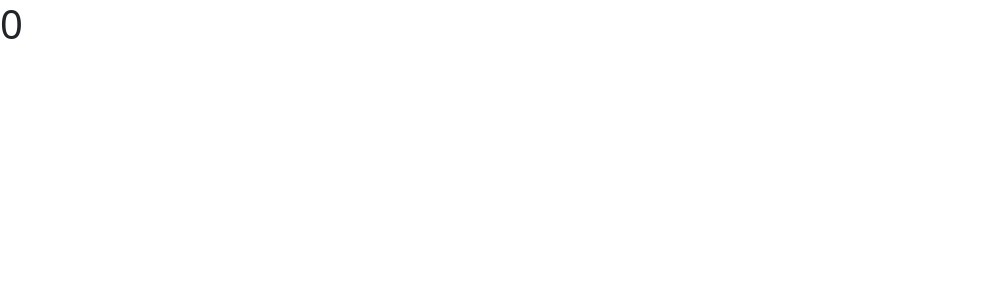
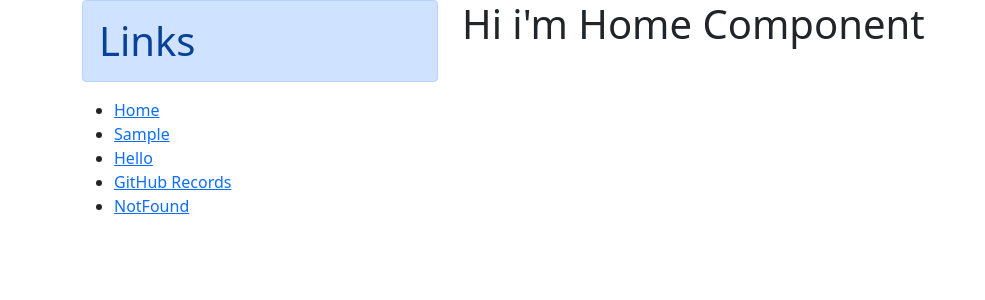
Before and after one commit to adithnaveen/sapient-apr-2021-xt, a React (Create React App) app in the folder workspace/react-works/react-app-01/: page /#/ in a window 1280 px wide. Shown: the top 300 px of the page, without its empty margins (0-985 px from the left). Built offline with nearby package versions, Linux system fonts and the light colour scheme.

Commit message:
added react lazy

```diff
--- a/workspace/react-works/react-app-01/package.json
+++ b/workspace/react-works/react-app-01/package.json
@@ -11,6 +11,7 @@
     "react": "^17.0.2",
     "react-dom": "^17.0.2",
     "react-icons": "^4.2.0",
+    "react-router-dom": "^5.2.0",
     "react-scripts": "4.0.3",
     "styled-components": "^5.3.0",
     "web-vitals": "^1.0.1"
--- /dev/null
+++ b/workspace/react-works/react-app-01/src/10-lazy/GitHubRecords.js
@@ -0,0 +1,33 @@
+// to get the data from rest end point -> https://api.github.com/users
+
+import React, { useState, useEffect } from 'react'
+
+const GitHubRecords = () => {
+    const [data, setData] = useState([]);
+    useEffect(() => {
+        fetch("https://api.github.com/users")
+            .then(resp => resp.json())
+            .then(setData)
+    }, []);
+
+    if (data.length > 0) {
+        return (
+            <div>
+                <ul>
+                    {
+                        data.map((user, index) => (
+                            <li key={user.id}>{user.login}</li>
+                        ))
+                    }
+                </ul>
+                <button
+                    className="btn btn-danger"
+                    onClick={() => { setData([]) }}>Clear</button>
+            </div>
+        );
+    }
+    return <p>Sorry No Data... </p>
+
+}
+
+export default GitHubRecords
--- /dev/null
+++ b/workspace/react-works/react-app-01/src/10-lazy/Hello.js
@@ -0,0 +1,13 @@
+import React from 'react'
+
+
+const Hello = () => {
+    return (
+        <div>
+            <h1>Hi i'm Hello Component </h1>
+            <h1 className="alert alert-primary" >I'm saying you hello in lazy</h1>
+        </div>
+    )
+}
+
+export default Hello;
--- /dev/null
+++ b/workspace/react-works/react-app-01/src/10-lazy/Home.js
@@ -0,0 +1,12 @@
+import React from 'react'
+
+
+const Home = () => {
+    return(
+        <div>
+            <h1>Hi i'm Home Component </h1>
+        </div>
+    )
+}
+
+export default Home;
--- /dev/null
+++ b/workspace/react-works/react-app-01/src/10-lazy/NotFound.js
@@ -0,0 +1,13 @@
+import React from 'react'
+
+
+const NotFound = () => {
+    return (
+        <div>
+            <h1>Hi i'm NotFound Component - 404 </h1>
+            <h1 className="alert alert-danger" >I'm saying you NotFound in lazy</h1>
+        </div>
+    )
+}
+
+export default NotFound;
--- /dev/null
+++ b/workspace/react-works/react-app-01/src/10-lazy/Sample.js
@@ -0,0 +1,14 @@
+import React from 'react'
+
+
+const Sample = () => {
+
+    return (
+        <div>
+            <h1>Hi i'm Sample Component </h1>
+            <h1 className="alert alert-primary" >I'm saying you Sample in lazy</h1>
+        </div>
+    )
+}
+
+export default Sample;
--- /dev/null
+++ b/workspace/react-works/react-app-01/src/10-lazy/index.js
@@ -0,0 +1,80 @@
+// accumulate all the components
+
+import React, { Suspense } from 'react'
+import { Route, Switch, HashRouter as Router, Link } from 'react-router-dom'
+import Home from './Home';
+// import Sample from './Sample';
+// import Hello from './Hello';
+
+const Sample = React.lazy(() => import('./Sample'));
+const Hello = React.lazy(() => import('./Hello'));
+const NotFound = React.lazy(() => import('./NotFound'));
+const GitHubRecords = React.lazy(() => import('./GitHubRecords'));
+
+// import NotFound from './NotFound';
+
+
+
+const App = () => {
+    return (
+        <div>
+            <Router>
+                <div className="container">
+                    <div className="row">
+                        <div className="col-md-4">
+                            <h1 className="alert alert-primary">Links</h1>
+                            <div>
+                                <ul>
+                                    <li>
+                                        <Link to="/">Home</Link>
+                                    </li>
+                                    <li>
+                                        <Link to="/sample">Sample</Link>
+                                    </li>
+                                    <li>
+                                        <Link to="/hello">Hello</Link>
+                                    </li>
+                                    <li>
+                                        <Link to="/records">GitHub Records</Link>
+                                    </li>
+                                    <li>
+                                        <Link to="/something">NotFound</Link>
+                                    </li>
+                                </ul>
+                            </div>
+
+                        </div>
+                        <div className="col-md-8">
+
+                            <Suspense fallback={<div>Loading...</div>}>
+                                <Switch>
+                                    {/* /, /sample, /hello */}
+                                    <Route path="/" exact={true}>
+                                        <Home />
+                                    </Route>
+
+                                    <Route path="/sample" exact={true}>
+                                        <Sample />
+                                    </Route>
+                                    <Route path="/hello" exact={true}>
+                                        <Hello />
+                                    </Route>
+                                    <Route path="/records" exact={true}>
+                                        <GitHubRecords />
+                                    </Route>
+
+                                    {/* <Route component={NotFound} /> */}
+                                    <Route path='*'>
+                                        <NotFound />
+                                    </Route>
+                                </Switch>
+                            </Suspense>
+                        </div>
+                    </div>
+                </div>
+            </Router>
+        </div>
+    )
+}
+
+export default App;
--- a/workspace/react-works/react-app-01/src/index.js
+++ b/workspace/react-works/react-app-01/src/index.js
@@ -1,4 +1,4 @@
-import React, { Component } from 'react'
+import React from 'react'
 
 import ReactDOM from 'react-dom';
 import './App.css';
@@ -21,5 +21,7 @@ ReactDOM.render(<App
 // import App from './06-hoc'
 // import App from './07-multi-component';
 // import App from './08-virtual-dom';
-import App from './09-hooks';
+// import App from './09-hooks';
+import App from './10-lazy';
+
 ReactDOM.render(<App />, document.querySelector("#root"));
```
Also changed, not shown: 1 other file (tests, documents, lock files or other folders).
